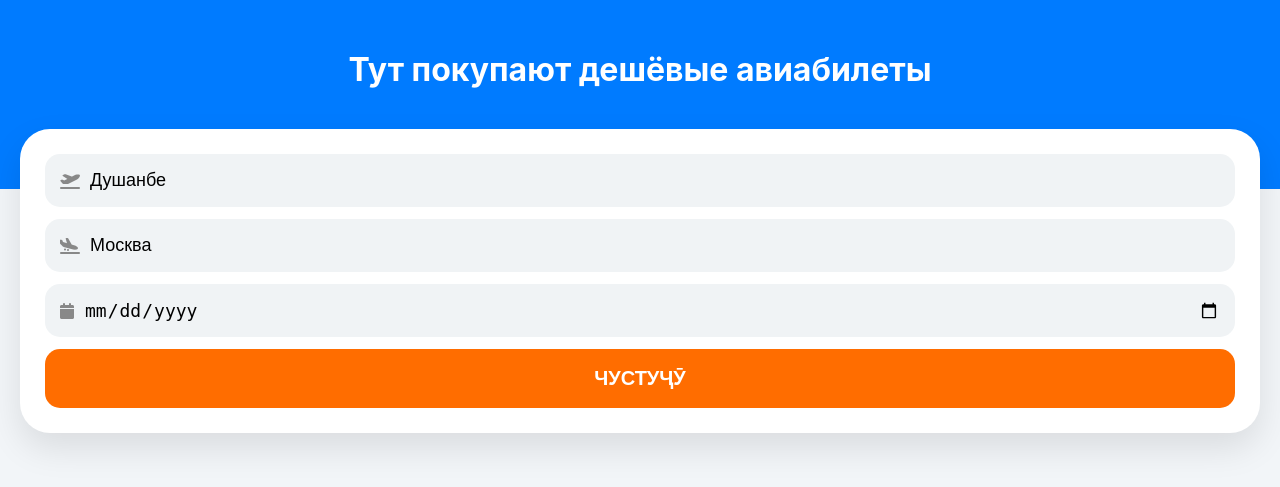
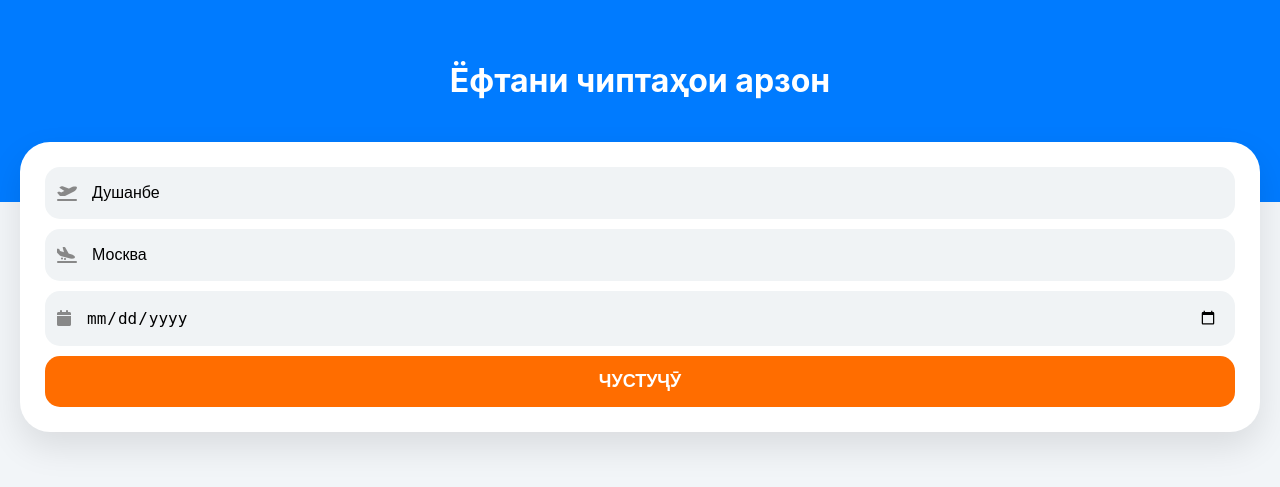
Before and after one commit to OSON-SAVDO/Avia-Search-TJ, a Flask app: page / in a window 1280 px wide. Shown: the top 487 px of the page. Run offline with Flask 3, Linux system fonts and the light colour scheme; some libraries are stand-ins or nearby versions.

Commit message:
Update index.html

```diff
--- a/templates/index.html
+++ b/templates/index.html
@@ -4,39 +4,47 @@
     <meta charset="UTF-8">
     <meta name="viewport" content="width=device-width, initial-scale=1.0">
 
-    <title>Aviasales.tj - Поиск авиабилетов</title>
+    <script data-noptimize="1" data-cfasync="false" data-wpfc-render="false">
+      (function () {
+          var script = document.createElement("script");
+          script.async = 1;
+          script.src = 'https://emrldco.com/NDk1MDAx.js?t=495001';
+          document.head.appendChild(script);
+      })();
+    </script>
+
+    <title>Aviasales.tj - Чиптаҳои арзон</title>
     <link rel="stylesheet" href="https://cdnjs.cloudflare.com/ajax/libs/font-awesome/6.0.0/css/all.min.css">
     <style>
         :root { --blue: #007bff; --orange: #ff6d00; --bg: #f2f5f8; }
         body { font-family: -apple-system, sans-serif; background: var(--bg); margin: 0; padding-bottom: 80px; }
-        .top-header { background: var(--blue); color: white; padding: 50px 30px 100px; text-align: center; }
+        .top-header { background: var(--blue); color: white; padding: 40px 20px 80px; text-align: center; }
         .search-card { background: white; margin: -60px 20px 20px; padding: 25px; border-radius: 30px; box-shadow: 0 15px 35px rgba(0,0,0,0.1); }
-        .input-box { background: #f0f3f5; border-radius: 15px; padding: 15px; margin-bottom: 12px; display: flex; align-items: center; }
-        .input-box input { border: none; background: transparent; width: 100%; font-size: 18px; outline: none; padding-left: 10px; }
-        .btn-main { width: 100%; background: var(--orange); color: white; border: none; padding: 18px; border-radius: 15px; font-size: 20px; font-weight: bold; cursor: pointer; }
-        .ticket { background: white; margin: 10px 15px; padding: 15px; border-radius: 15px; display: flex; justify-content: space-between; align-items: center; box-shadow: 0 2px 8px rgba(0,0,0,0.05); }
-        .price { color: #28a745; font-size: 20px; font-weight: 800; }
-        .buy-btn { background: var(--orange); color: white; text-decoration: none; padding: 10px 15px; border-radius: 8px; font-size: 13px; font-weight: bold; }
+        .input-box { background: #f0f3f5; border-radius: 15px; padding: 12px; margin-bottom: 10px; display: flex; align-items: center; }
+        .input-box input { border: none; background: transparent; width: 100%; font-size: 16px; outline: none; padding: 5px; }
+        .btn-main { width: 100%; background: var(--orange); color: white; border: none; padding: 15px; border-radius: 15px; font-size: 18px; font-weight: bold; cursor: pointer; }
+        .ticket { background: white; margin: 10px 15px; padding: 15px; border-radius: 15px; display: flex; justify-content: space-between; align-items: center; border-left: 5px solid var(--blue); box-shadow: 0 2px 8px rgba(0,0,0,0.05); }
+        .price { color: #28a745; font-size: 18px; font-weight: bold; }
+        .buy-btn { background: var(--orange); color: white; text-decoration: none; padding: 8px 12px; border-radius: 8px; font-size: 12px; font-weight: bold; }
     </style>
 </head>
 <body>
-
     <div class="top-header">
-        <h1 style="margin:0">Тут покупают дешёвые авиабилеты</h1>
+        <h1>Ёфтани чиптаҳои арзон</h1>
     </div>
 
     <div class="search-card">
         <form action="/search" method="post">
             <div class="input-box">
-                <i class="fa-solid fa-plane-departure" style="color:#888"></i>
-                <input type="text" name="from" placeholder="Откуда" value="Душанбе">
+                <i class="fa-solid fa-plane-departure" style="margin-right:10px; color:#888"></i>
+                <input type="text" name="from" placeholder="Аз куҷо (масалан: Душанбе)" value="Душанбе">
             </div>
             <div class="input-box">
-                <i class="fa-solid fa-plane-arrival" style="color:#888"></i>
-                <input type="text" name="to" placeholder="Куда" value="Москва">
+                <i class="fa-solid fa-plane-arrival" style="margin-right:10px; color:#888"></i>
+                <input type="text" name="to" placeholder="Ба куҷо (масалан: Москва)" value="Москва">
             </div>
             <div class="input-box">
-                <i class="fa-solid fa-calendar" style="color:#888"></i>
+                <i class="fa-solid fa-calendar" style="margin-right:10px; color:#888"></i>
                 <input type="date" name="departure_date">
             </div>
             <button type="submit" class="btn-main">ЧУСТУҶӮ</button>
@@ -47,8 +55,7 @@
         {% for f in flights %}
         <div class="ticket">
             <div>
-                <div style="font-size: 12px; font-weight: bold; color: #555;">Рейс: {{ f.airline }}</div>
-                <div style="font-size: 18px; font-weight: bold; margin: 5px 0;">{{ f.origin }} ✈️ {{ f.destination }}</div>
+                <div style="font-size: 14px; font-weight: bold;">{{ f.origin }} ✈️ {{ f.destination }}</div>
                 <div style="font-size: 12px; color: #888;">Сана: {{ f.departure_at[:10] }}</div>
             </div>
             <div style="text-align: right;">
@@ -58,6 +65,5 @@
         </div>
         {% endfor %}
     </div>
-
 </body>
 </html>
```
